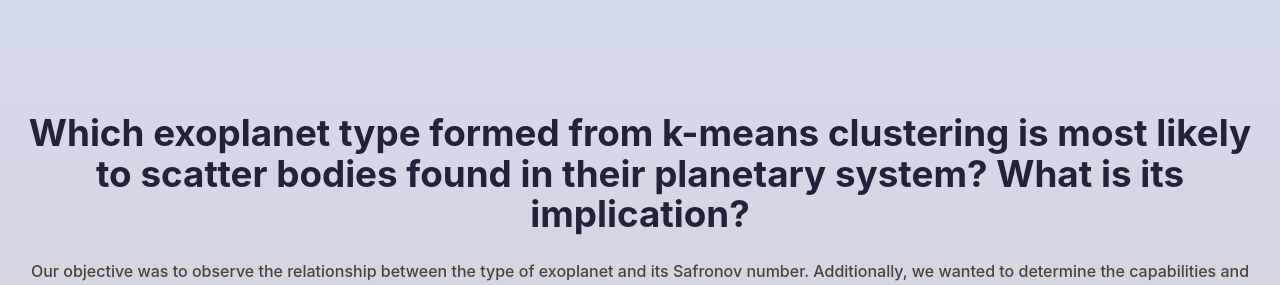
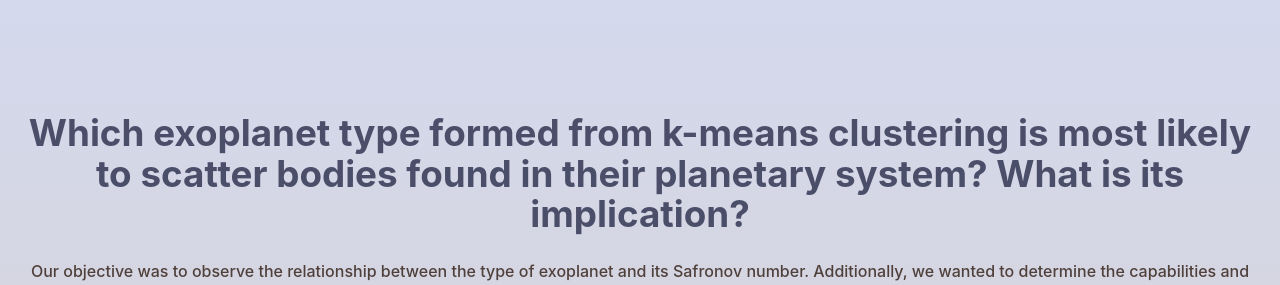
Before and after one commit to moonsdust/exoplanet-classifier, a React (Vite) app in the folder exoplanets-dashboard/: page / in a window 1280 px wide. Shown: the top 285 px of the page. Built offline with nearby package versions, Linux system fonts and the light colour scheme.

Commit message:
updated h1 colour

```diff
--- a/exoplanets-dashboard/src/css/index.css
+++ b/exoplanets-dashboard/src/css/index.css
@@ -18,7 +18,7 @@
 /* Text */
 
 h1 {
-  color: #22223B;
+  color: #4A4E69;
   font-size: 2.3em;
   line-height: 1.1;
 }
```
